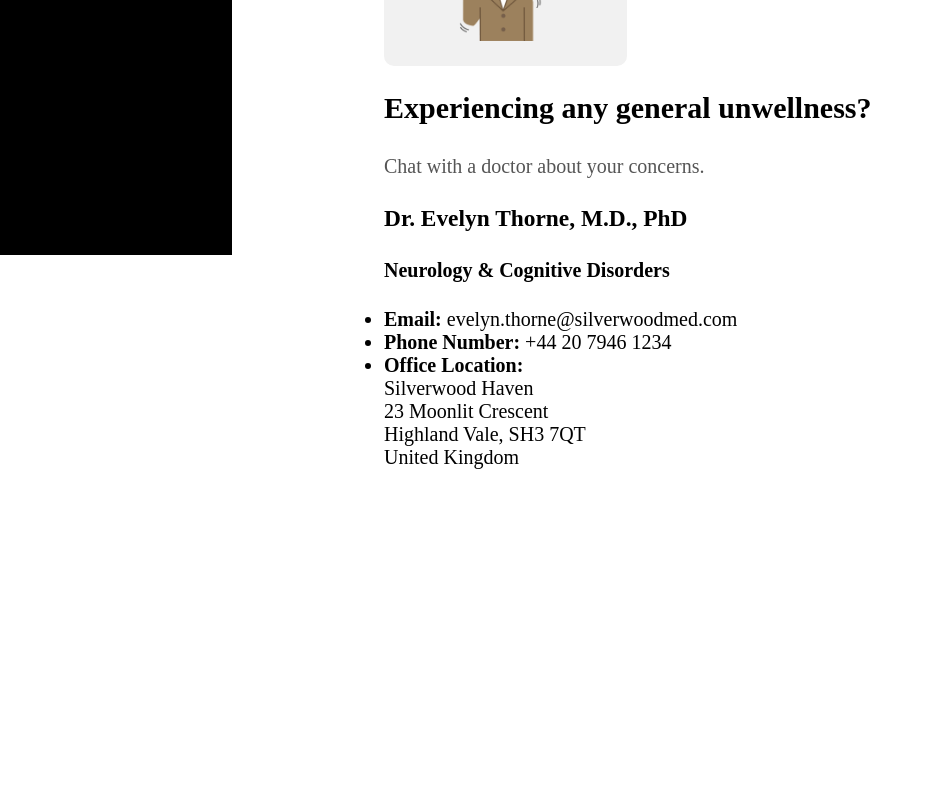
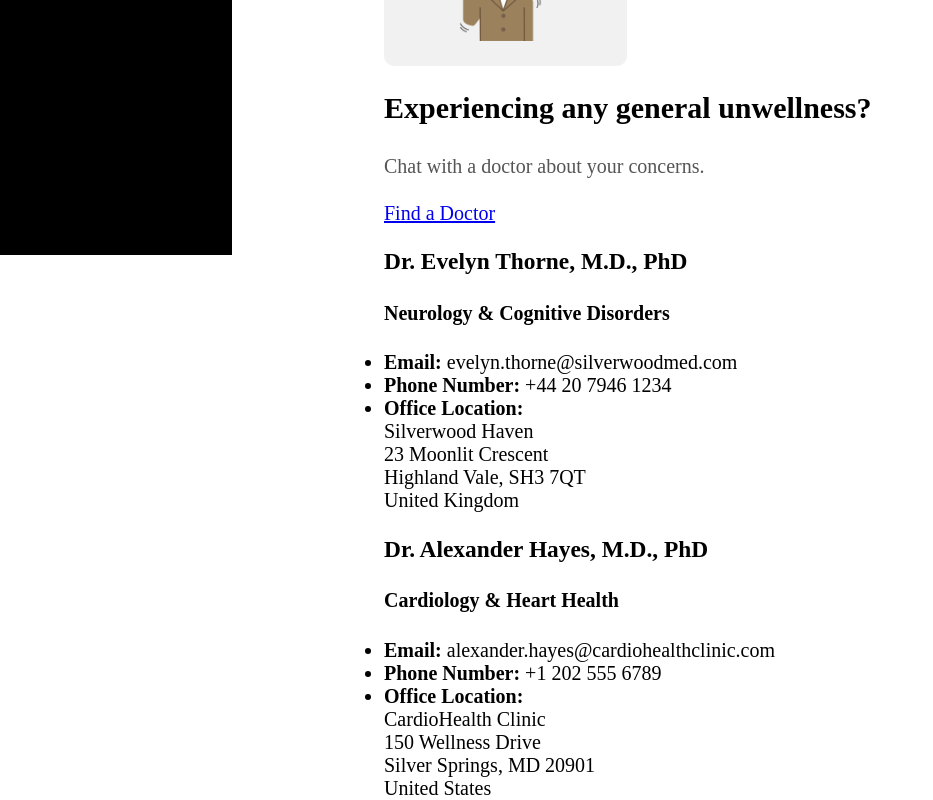
Before and after one commit to kat-mart/IrvineHacks, a React (Create React App) app in the folder react-app/: page /Symptom in a window 1280 px wide. Shown: the part 609-1409 px from the top of the page, without its empty margins (0-933 px from the left). Before the commit the page ends 1078 px from the top, so only its background shows below. Built offline with nearby package versions, Linux system fonts and the light colour scheme.

Commit message:
add find doctor link

```diff
--- a/react-app/package.json
+++ b/react-app/package.json
@@ -7,6 +7,7 @@
     "@fullcalendar/interaction": "^6.1.15",
     "@fullcalendar/list": "^6.1.15",
     "@fullcalendar/react": "^6.1.15",
+    "axios": "^1.7.9",
     "cra-template": "1.2.0",
     "quill": "^2.0.3",
     "react": "^18.3.1",
--- a/react-app/src/components/Symptom.js
+++ b/react-app/src/components/Symptom.js
@@ -60,8 +60,11 @@ export default function Symptom() {
           </div>
         </div>
       )}
+
       <h2>Experiencing any general unwellness?</h2>
       <p>Chat with a doctor about your concerns.</p>
+      <a className='link' href="https://www.zocdoc.com/primary-care-doctors" target="_blank" rel="noopener noreferrer">Find a Doctor</a>
+
       <h3>Dr. Evelyn Thorne, M.D., PhD</h3>
       <h4>Neurology & Cognitive Disorders</h4>
       <ul>
@@ -74,6 +77,19 @@ export default function Symptom() {
           <br/>United Kingdom
         </li>
       </ul>
+
+      <h3>Dr. Alexander Hayes, M.D., PhD</h3>
+      <h4>Cardiology & Heart Health</h4>
+      <ul>
+        <li><b>Email:</b> alexander.hayes@cardiohealthclinic.com</li>
+        <li><b>Phone Number:</b> +1 202 555 6789</li>
+        <li><b>Office Location:</b>
+          <br/>CardioHealth Clinic
+          <br/>150 Wellness Drive
+          <br/>Silver Springs, MD 20901
+          <br/>United States
+        </li>
+      </ul>
     </div>
   );
 }
```
Also changed, not shown: react-app/src/components/Navbar.js (line endings or trailing spaces), 1 other file (tests, documents, lock files or other folders).
